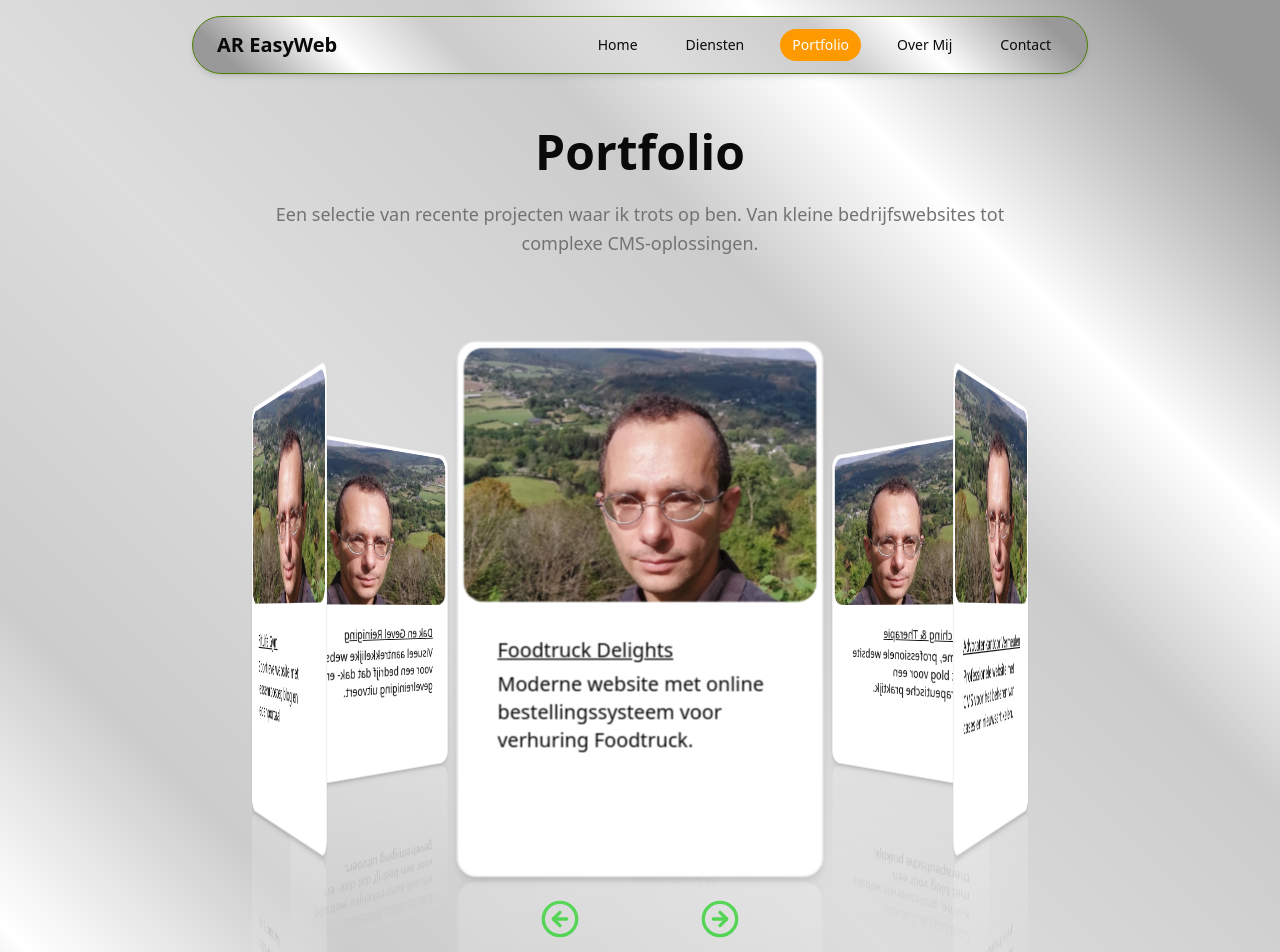
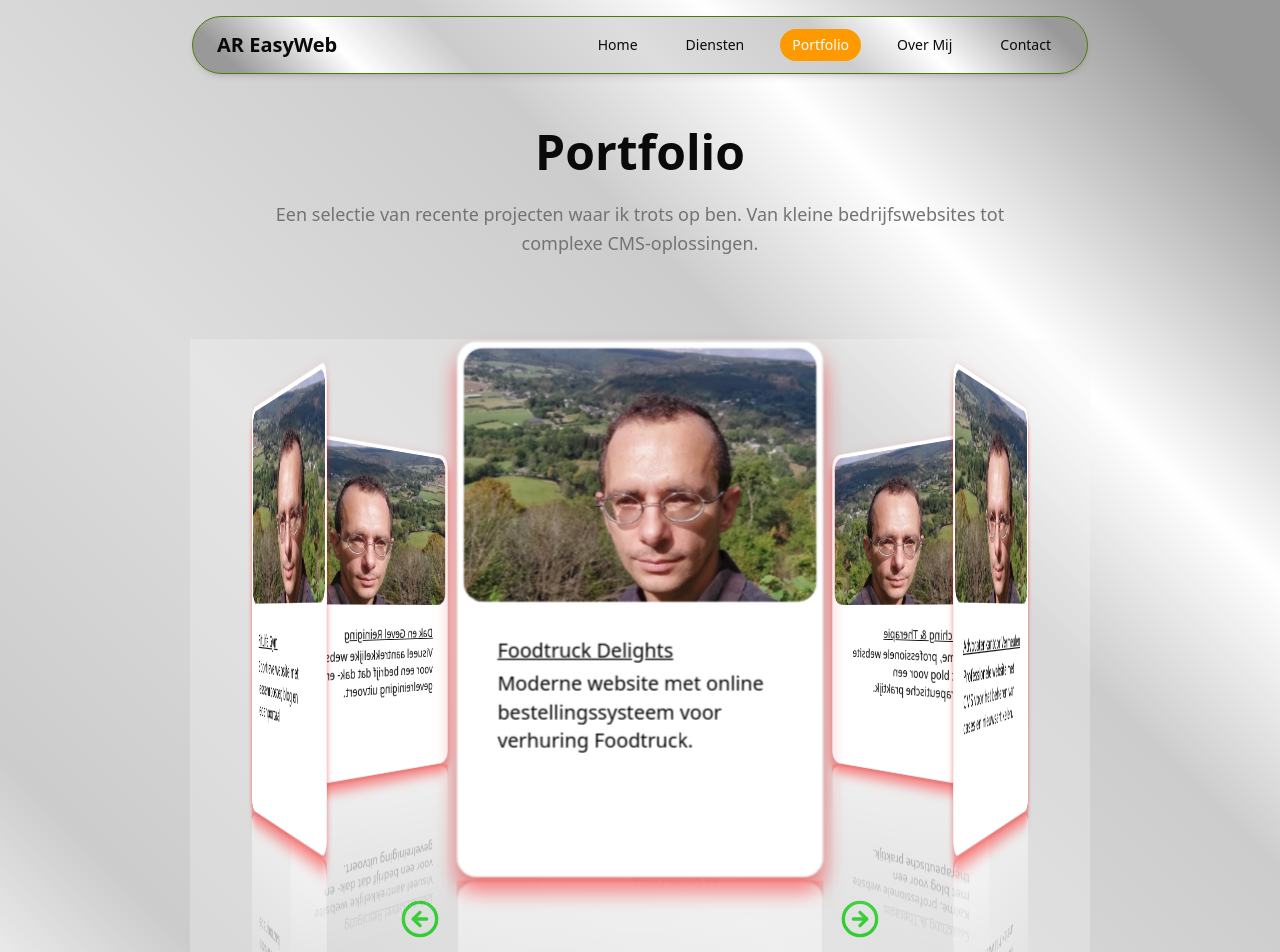
Before and after one commit to RAlmanzo/ar_easyweb, a Next.js app: page /portfolio in a window 1280 px wide. Shown: the top 952 px of the page. Built offline with nearby package versions, Linux system fonts and the light colour scheme.

Commit message:
Edit tailwind styling changes in carousel component

```diff
--- a/src/components/ui/carousel.tsx
+++ b/src/components/ui/carousel.tsx
@@ -28,7 +28,7 @@ export default function Carousel({ projects }: CarouselProps) {
     const prev = () => setRotation((prev) => prev + angle)
 
     return (
-        <div className="mx-auto relative w-full max-w-225 py-20">
+        <div className="mx-auto relative w-full max-w-225 py-20 pb-75 bg-muted/30">
             <section
                 className="relative mx-auto w-56.25 md:w-65 h-75 md:h-95 transform-3d"
                 style={{
@@ -42,17 +42,17 @@ export default function Carousel({ projects }: CarouselProps) {
                         className="absolute w-full h-full"
                         style={{
                             transform: `rotateY(${i * angle}deg) translateZ(clamp(250px,35vw,350px))`,
-                            WebkitBoxReflect: "below 2.5px linear-gradient(transparent, transparent, rgba(3,3,3,0.2))",
+                            WebkitBoxReflect: "below 2.5px linear-gradient(transparent, transparent, rgba(3,3,3,0.5))",
                         }}
                     >
                         <Link href={`/portfolio/${project.id}`}>
-                            <Card className="h-full flex flex-col overflow-hidden shadow-md hover:shadow-xl transition-all p-1">
+                            <Card className="h-full flex flex-col overflow-hidden shadow-[0_10px_15px_rgba(255,0,0,0.5)] -xl transition-all p-1">
                                 <div className="relative h-30 sm:h-37.5 md:h-45 w-full overflow-hidden rounded-xl">
                                     <Image
                                         src={project.image}
                                         alt={project.title}
                                         fill
-                                        className="object-cover"
+                                        className="object-cover transition-transform duration-300 hover:scale-125"
                                     />
                                 </div>
 
@@ -66,7 +66,7 @@ export default function Carousel({ projects }: CarouselProps) {
                 ))}
             </section>
 
-            <div className="flex justify-center gap-30 mt-25">
+            <div className="flex justify-center gap-40 md:gap-100 mt-25">
                 <button onClick={prev}>
                     <ArrowLeftCircle className="w-10 h-10 cursor-pointer text-[#32CD32] hover:text-[#228B22]" />
                 </button>
```
